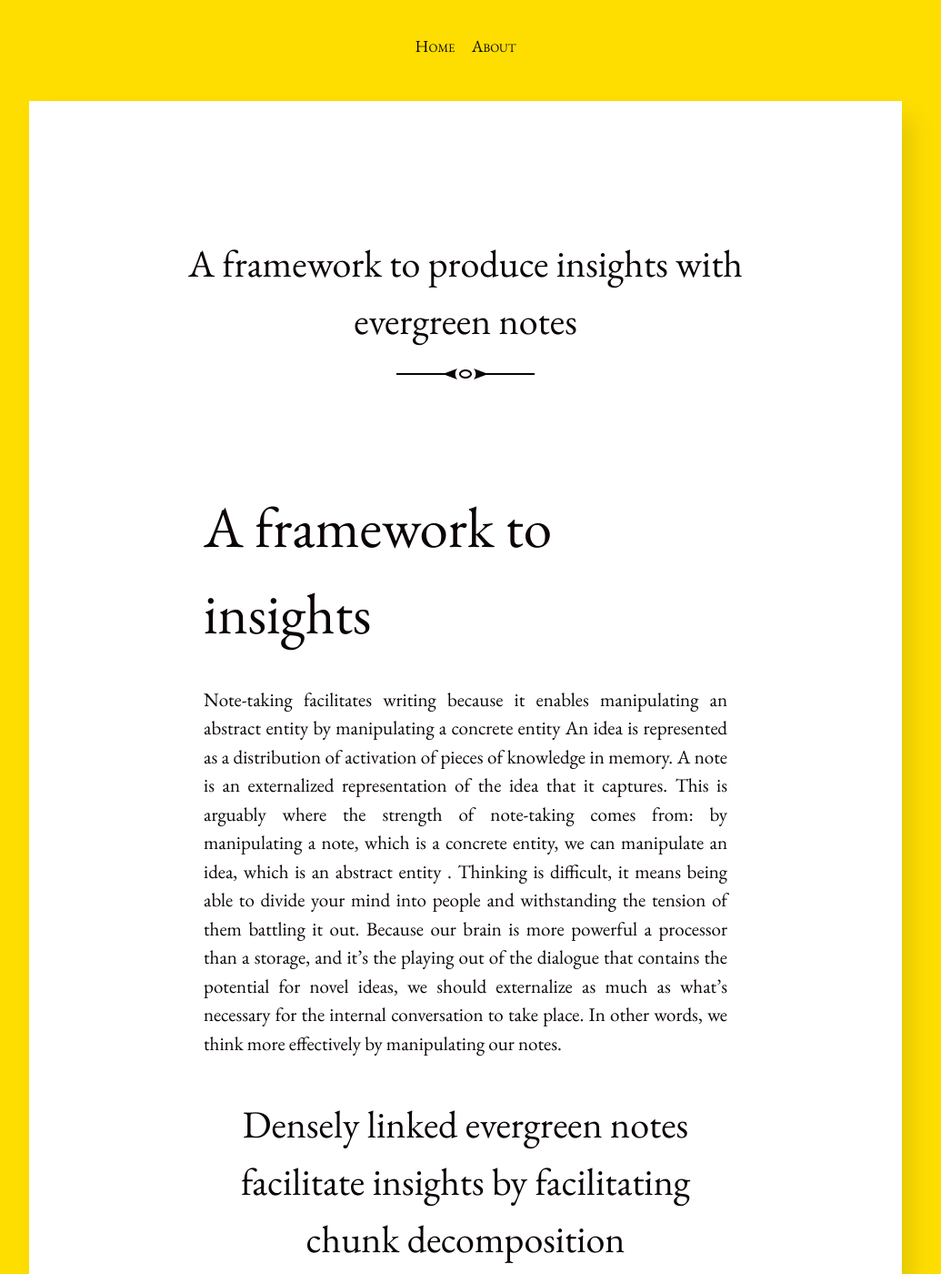
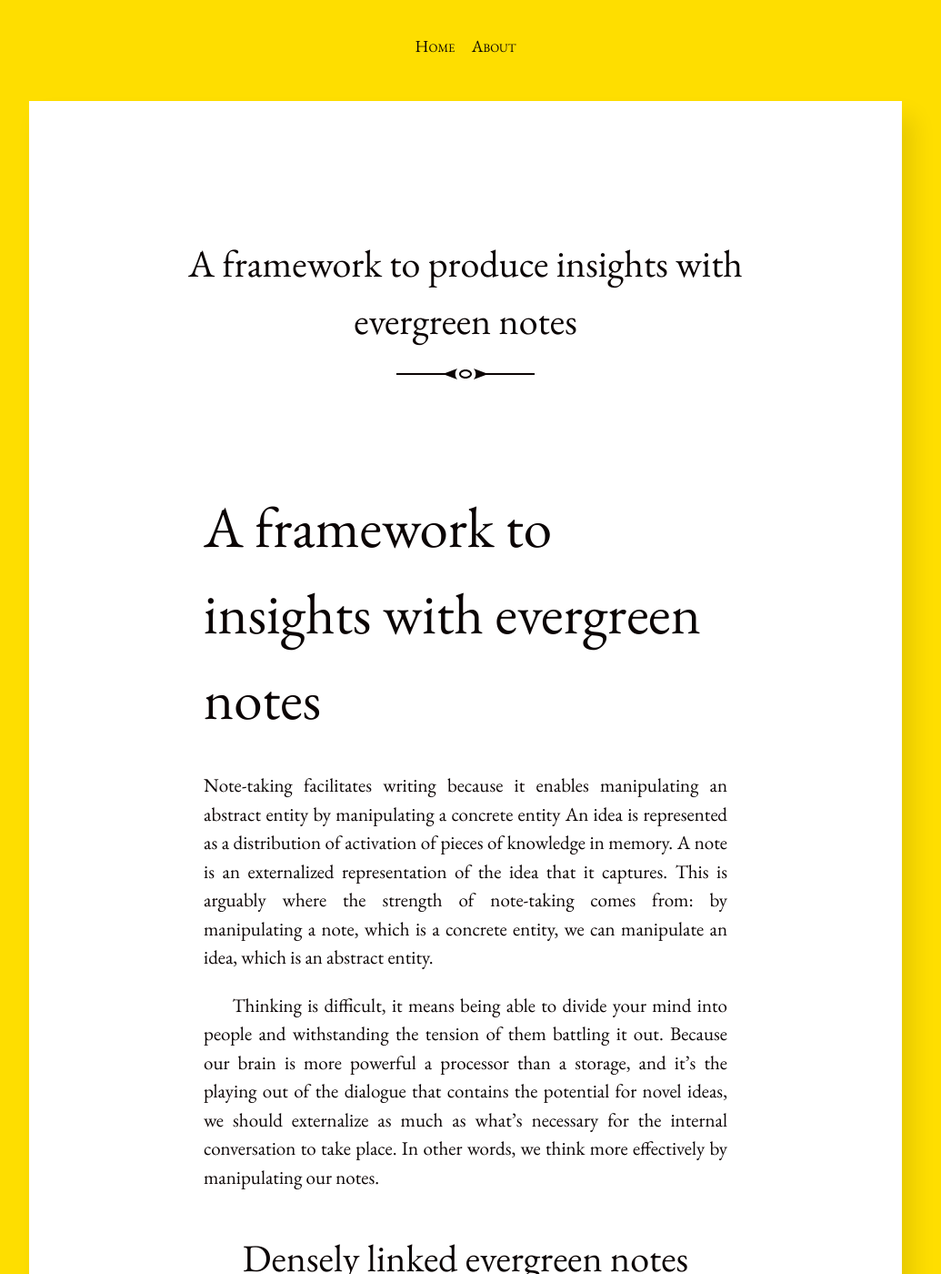
Before and after one commit to minhthanh3145/minhthanh3145.github.io, a Jekyll site: the page built from _posts/2021-02-12-insight-evergreen-notes-framework.md, in a window 1280 px wide and 1400 px high. Shown: the whole window at 91% size, without its empty margins (128-1163 px from the left). Built offline with Jekyll 4.4.1, drawn with Linux system fonts in a browser that asks for light colours.

Commit message:
Update framework for insight post

```diff
--- a/_posts/2021-02-12-insight-evergreen-notes-framework.md
+++ b/_posts/2021-02-12-insight-evergreen-notes-framework.md
@@ -6,10 +6,12 @@ categories: insight
 header-img: "assets/images/orchard-of-thomas.png"
 ---
 
-# A framework to insights
+# A framework to insights with evergreen notes
 
 Note-taking facilitates writing because it enables manipulating an abstract entity by manipulating a concrete entity
-An idea is represented as a distribution of activation of pieces of knowledge in memory. A note is an externalized representation of the idea that it captures. This is arguably where the strength of note-taking comes from: by manipulating a note, which is a concrete entity, we can manipulate an idea, which is an abstract entity . Thinking is difficult, it means being able to divide your mind into people and withstanding the tension of them battling it out. Because our brain is more powerful a processor than a storage, and it's the playing out of the dialogue that contains the potential for novel ideas, we should externalize as much as what's necessary for the internal conversation to take place. In other words, we think more effectively by manipulating our notes.
+An idea is represented as a distribution of activation of pieces of knowledge in memory. A note is an externalized representation of the idea that it captures. This is arguably where the strength of note-taking comes from: by manipulating a note, which is a concrete entity, we can manipulate an idea, which is an abstract entity.
+
+Thinking is difficult, it means being able to divide your mind into people and withstanding the tension of them battling it out. Because our brain is more powerful a processor than a storage, and it's the playing out of the dialogue that contains the potential for novel ideas, we should externalize as much as what's necessary for the internal conversation to take place. In other words, we think more effectively by manipulating our notes.
 
 ## Densely linked evergreen notes facilitate insights by facilitating chunk decomposition
 
```
